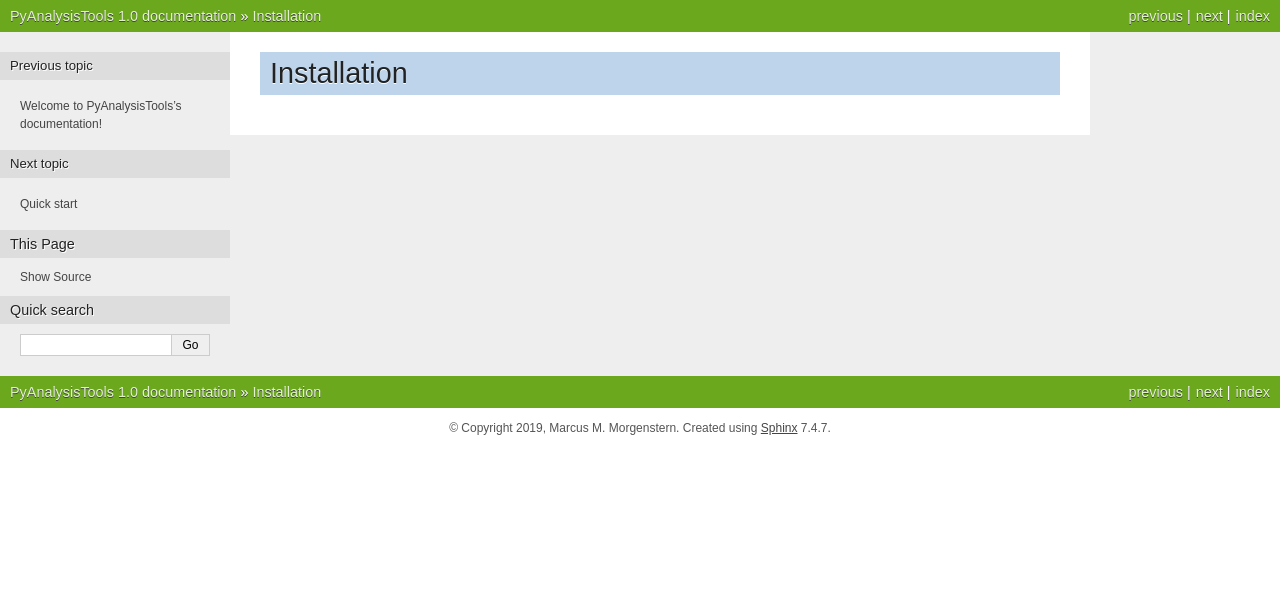
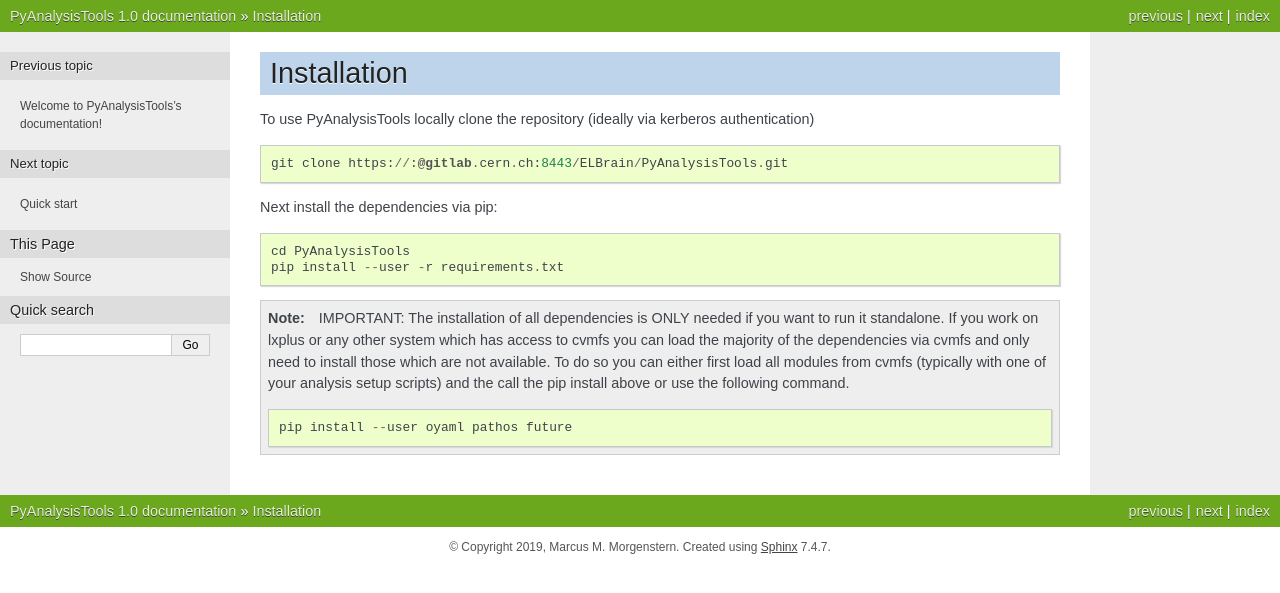
Before and after one commit to morgenst/PyAnalysisTools, a Sphinx documentation site: the page built from docs/source/usage/installation.rst, in a window 1280 px wide. Shown: the top 593 px of the page. Built offline with Sphinx 7.4.7, drawn with Linux system fonts in a browser that asks for light colours.

Commit message:
add install instructions

```diff
--- a/docs/source/usage/installation.rst
+++ b/docs/source/usage/installation.rst
@@ -1,2 +1,27 @@
 Installation
 ============
+
+To use PyAnalysisTools locally clone the repository (ideally via kerberos authentication)
+
+.. code-block:: python
+
+    git clone https://:@gitlab.cern.ch:8443/ELBrain/PyAnalysisTools.git
+
+Next install the dependencies via pip:
+
+.. code-block:: python
+
+    cd PyAnalysisTools
+    pip install --user -r requirements.txt
+
+
+.. note::
+
+    IMPORTANT: The installation of all dependencies is ONLY needed if you want to run it standalone. If you work on
+    lxplus or any other system which has access to cvmfs you can load the majority of the dependencies via cvmfs and
+    only need to install those which are not available. To do so you can either first load all modules from cvmfs
+    (typically with one of your analysis setup scripts) and the call the pip install above or use the following command.
+
+    .. code-block:: python
+
+        pip install --user oyaml pathos future
```
Also changed, not shown: docs/source/PyAnalysisTools.ROOTUtils.rst (+0 -8 lines).
